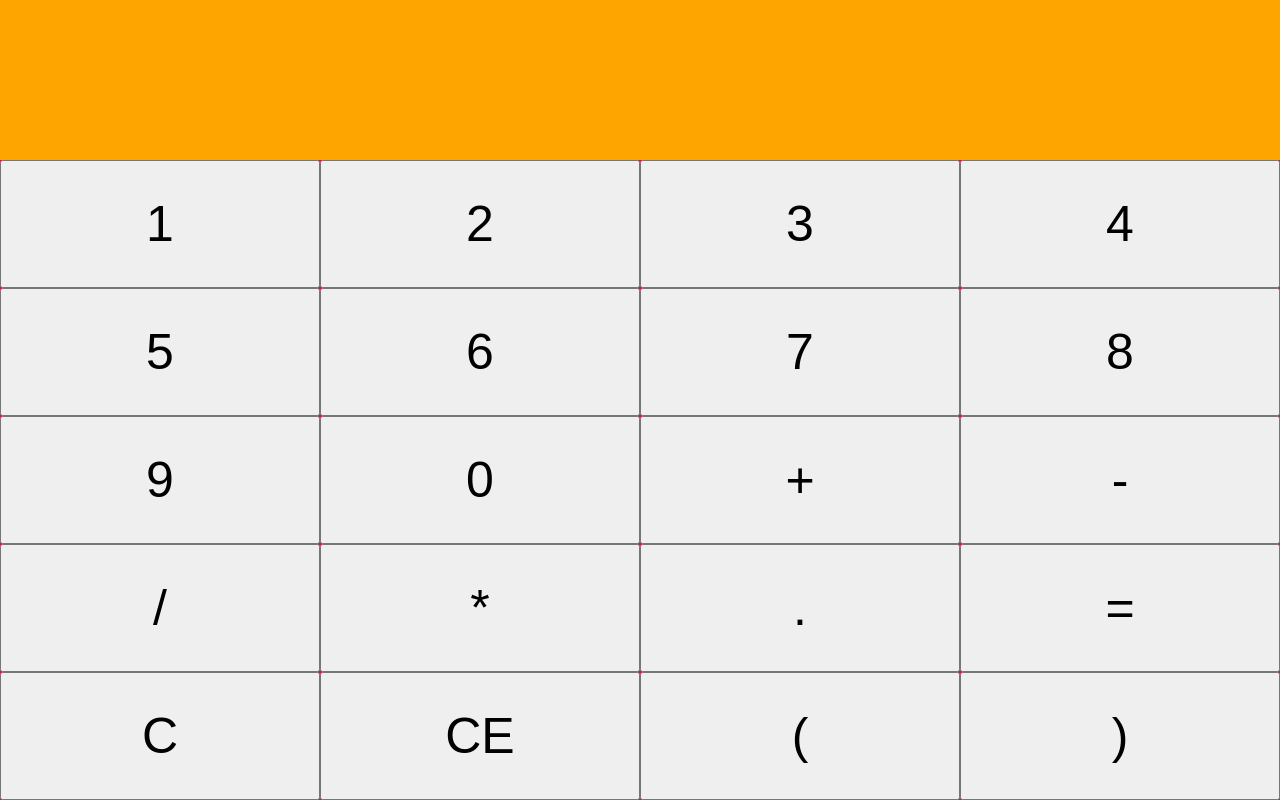
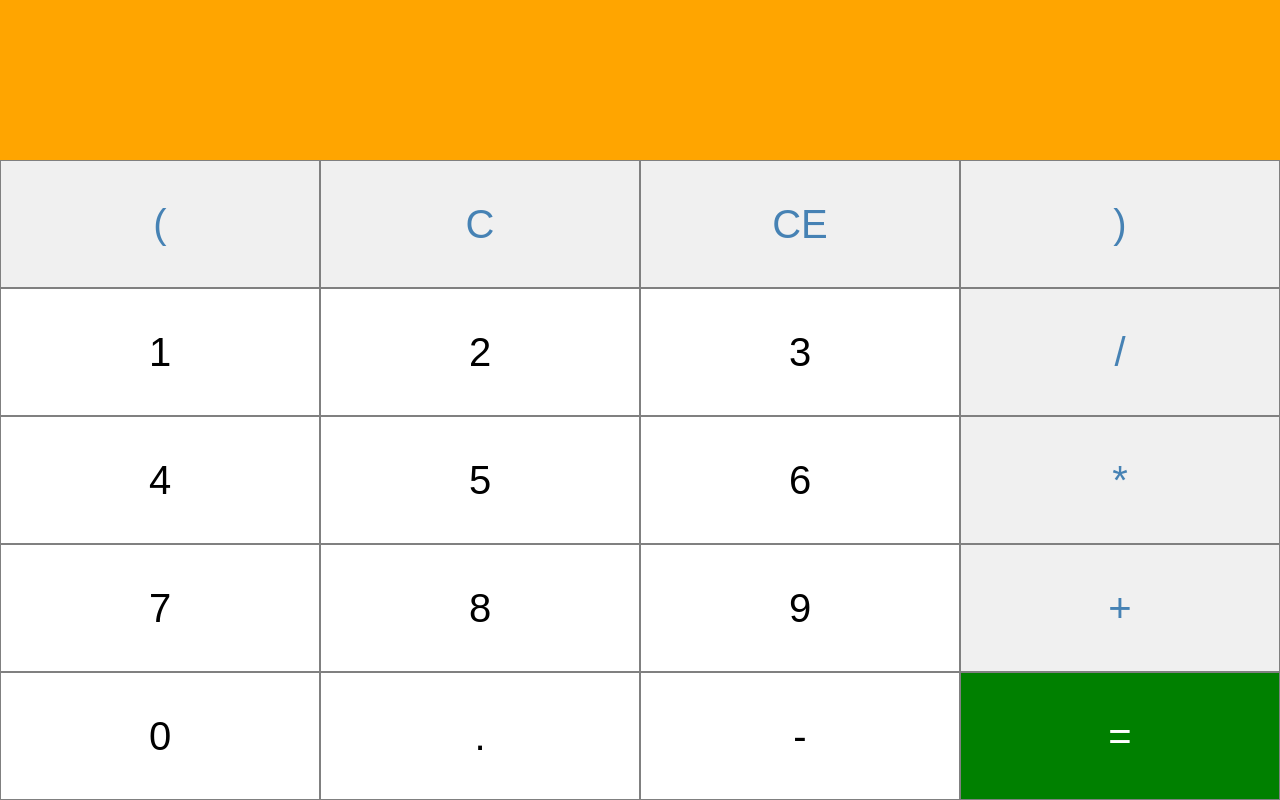
Before and after one commit to mstankiewicz1/CalculatorApp3.0, a React app: page / in a window 1280 px wide. Built offline with nearby package versions, Linux system fonts and the light colour scheme.

Commit message:
Postepy 26.09.19r godz 18:28

```diff
--- a/css/style.css
+++ b/css/style.css
@@ -26,8 +26,18 @@
 .singleButton {
     width: 25%;
     height: 20%;
-    font-size: 50px;
+    font-size: 40px;
+    background-color: white;
+    border: .2px solid grey;
+}
 
+.singleButton:nth-child(1),  .singleButton:nth-child(2), .singleButton:nth-child(3), .singleButton:nth-child(4),
+.singleButton:nth-child(8), .singleButton:nth-child(12),.singleButton:nth-child(16){
+    color: #4682B4;
+    background-color: #f0f0f0;
+}
 
-
+.singleButton:last-child {
+    background-color: green;
+    color: white;
 }
--- a/index.html
+++ b/index.html
@@ -5,6 +5,7 @@
     <title>CalculatorApp3.0</title>
     <link rel="stylesheet" href="css/reset.css">
     <link rel="stylesheet" href="css/style.css">
+    <meta name="viewport" content="width=device-width, initial-scale=1.0">
 </head>
 <body>
     <div id="app"></div>
--- a/js/Buttons.jsx
+++ b/js/Buttons.jsx
@@ -9,26 +9,26 @@ class Buttons extends React.Component {
     render () {
         return (
             <div className="buttons">
+                <button name='(' onClick={this.clickButton} className="singleButton">(</button>
+                <button name='C' onClick={this.clickButton} className="singleButton">C</button>
+                <button name='CE' onClick={this.clickButton} className="singleButton">CE</button>
+                <button name=')' onClick={this.clickButton} className="singleButton">)</button>
                 <button name='1' onClick={this.clickButton} className="singleButton">1</button>
                 <button name='2' onClick={this.clickButton} className="singleButton">2</button>
                 <button name='3' onClick={this.clickButton} className="singleButton">3</button>
+                <button name='/' onClick={this.clickButton} className="singleButton">/</button>
                 <button name='4' onClick={this.clickButton} className="singleButton">4</button>
                 <button name='5' onClick={this.clickButton} className="singleButton">5</button>
                 <button name='6' onClick={this.clickButton} className="singleButton">6</button>
+                <button name='*' onClick={this.clickButton} className="singleButton">*</button>
                 <button name='7' onClick={this.clickButton} className="singleButton">7</button>
                 <button name='8' onClick={this.clickButton} className="singleButton">8</button>
                 <button name='9' onClick={this.clickButton} className="singleButton">9</button>
+                <button name='+' onClick={this.clickButton} className="singleButton">+</button>
                 <button name='0' onClick={this.clickButton} className="singleButton">0</button>
-                <button name='+' onClick={this.clickButton} className="singleButton">+</button>
+                <button name='.' onClick={this.clickButton} className="singleButton">.</button>
                 <button name='-' onClick={this.clickButton} className="singleButton">-</button>
-                <button name='/' onClick={this.clickButton} className="singleButton">/</button>
-                <button name='*' onClick={this.clickButton} className="singleButton">*</button>
-                <button name='.' onClick={this.clickButton} className="singleButton">.</button>
                 <button name='=' onClick={this.clickButton} className="singleButton">=</button>
-                <button name='C' onClick={this.clickButton} className="singleButton">C</button>
-                <button name='CE' onClick={this.clickButton} className="singleButton">CE</button>
-                <button name='(' onClick={this.clickButton} className="singleButton">(</button>
-                <button name=')' onClick={this.clickButton} className="singleButton">)</button>
             </div>
         )
     }
```
Also changed, not shown: js/out.js.
